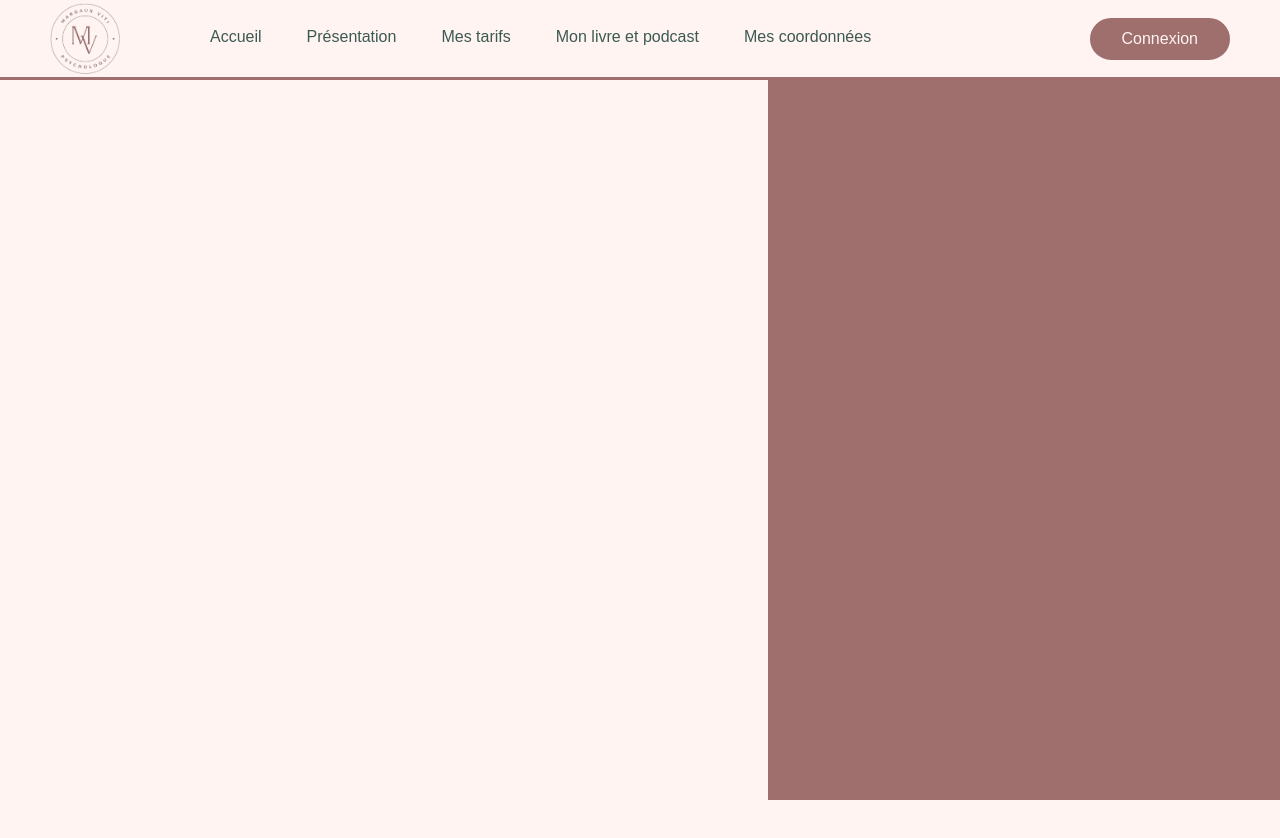
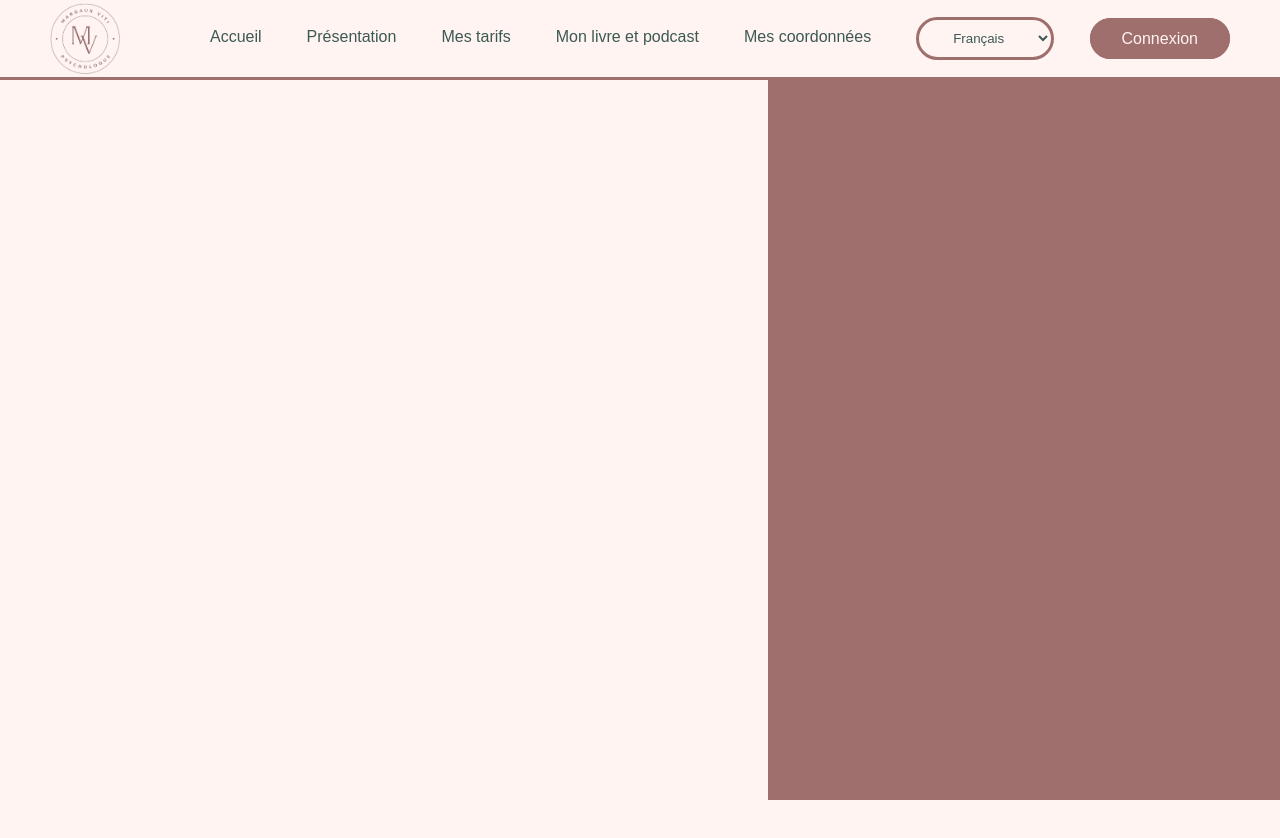
Before and after one commit to Noah-ndf/site-web, a React (Vite) app in the folder site-psy/frontend/: page / in a window 1280 px wide. Shown: the top 838 px of the page. Built offline with nearby package versions, Linux system fonts and the light colour scheme.

Commit message:
mise en place de la langue sur la navbar

```diff
--- a/site-psy/frontend/package.json
+++ b/site-psy/frontend/package.json
@@ -10,8 +10,11 @@
     "preview": "vite preview"
   },
   "dependencies": {
+    "i18next": "^25.0.2",
+    "i18next-browser-languagedetector": "^8.1.0",
     "react": "^19.0.0",
     "react-dom": "^19.0.0",
+    "react-i18next": "^15.5.1",
     "react-router-dom": "^7.5.3"
   },
   "devDependencies": {
--- a/site-psy/frontend/src/App.jsx
+++ b/site-psy/frontend/src/App.jsx
@@ -1,4 +1,5 @@
 import React from 'react';
+import './i18n/i18n';
 import { Routes, Route } from 'react-router-dom';
 import Home from './pages/Home';
 import Login from './pages/Login';
--- a/site-psy/frontend/src/components/Navbar.jsx
+++ b/site-psy/frontend/src/components/Navbar.jsx
@@ -1,19 +1,32 @@
 import React from 'react';
 import { Link } from 'react-router-dom';
+import { useTranslation } from 'react-i18next';
 import './../styles/Navbar.css';
 
 export default function Navbar() {
+  const { t, i18n } = useTranslation('navbar');
+
+  const changeLanguage = (lng) => {
+    i18n.changeLanguage(lng);
+  };
+
   return (
     <nav className="navbar">
       <div className="links">
-        <img src="./../../public/pink-logo.png" alt="" />
-        <Link to="/">Accueil</Link>
-        <Link to="/presentation">Présentation</Link>
-        <Link to="/tarifs">Mes tarifs</Link>
-        <Link to="/bnp">Mon livre et podcast</Link>
-        <Link to="/coordonnees">Mes coordonnées</Link>
-        </div>
-        <Link className="login" to="/login">Connexion</Link>
+        <img src="./../../public/pink-logo.png" alt="logo" />
+        <Link to="/">{t('home')}</Link>
+        <Link to="/presentation">{t('presentation')}</Link>
+        <Link to="/tarifs">{t('pricing')}</Link>
+        <Link to="/bnp">{t('bookPodcast')}</Link>
+        <Link to="/coordonnees">{t('contact')}</Link>
+        <select onChange={(e) => changeLanguage(e.target.value)} defaultValue={i18n.language}>
+          <option value="fr">Français</option>
+          <option value="it">Italiano</option>
+        </select>
+      </div>
+      <div className="navbar-right">
+        <Link className="login" to="/login">{t('login')}</Link>
+      </div>
     </nav>
   );
 }
--- /dev/null
+++ b/site-psy/frontend/src/i18n/i18n.js
@@ -0,0 +1,24 @@
+import i18n from 'i18next';
+import { initReactI18next } from 'react-i18next';
+import LanguageDetector from 'i18next-browser-languagedetector';
+
+import frNavbar from './locales/fr/navbar.json';
+import itNavbar from './locales/it/navbar.json';
+
+i18n
+  .use(LanguageDetector)
+  .use(initReactI18next)
+  .init({
+    resources: {
+      fr: { navbar: frNavbar },
+      it: { navbar: itNavbar }
+    },
+    fallbackLng: 'fr',
+    ns: ['navbar'],
+    defaultNS: 'navbar',
+    interpolation: {
+      escapeValue: false
+    }
+  });
+
+export default i18n;
--- /dev/null
+++ b/site-psy/frontend/src/i18n/locales/fr/navbar.json
@@ -0,0 +1,8 @@
+{
+    "home": "Accueil",
+    "presentation": "Présentation",
+    "pricing": "Mes tarifs",
+    "bookPodcast": "Mon livre et podcast",
+    "contact": "Mes coordonnées",
+    "login": "Connexion"
+  }
--- /dev/null
+++ b/site-psy/frontend/src/i18n/locales/it/navbar.json
@@ -0,0 +1,8 @@
+{
+    "home": "Home",
+    "presentation": "Presentazione",
+    "pricing": "Le mie tariffe",
+    "bookPodcast": "Il mio libro e podcast",
+    "contact": "Contatti",
+    "login": "Accesso"
+  }
--- a/site-psy/frontend/src/styles/Navbar.css
+++ b/site-psy/frontend/src/styles/Navbar.css
@@ -38,6 +38,15 @@
     transition: 0.3s ease;
   }
 
+  .links select {
+    margin-left: 20px;
+    padding: 10px 30px;
+    border: solid 3px #9E6F6D;
+    border-radius: 50px;
+    background-color:  #FFF4F1;
+    color: #3C5953;
+  }
+
   .login{
     color: #FFF4F1;
     text-decoration: none;
```
Also changed, not shown: 1 other file (tests, documents, lock files or other folders).
